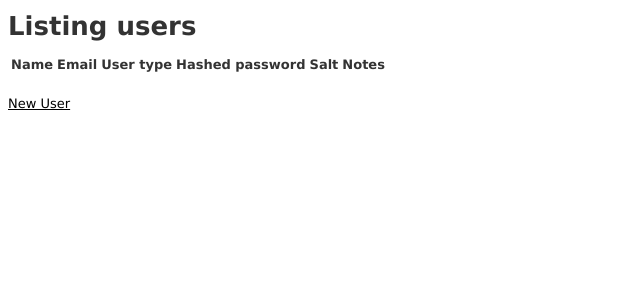
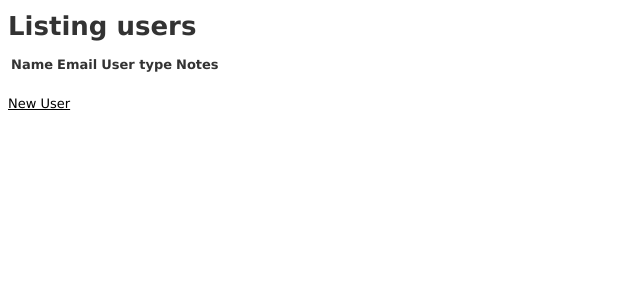
Before and after one commit to richeyrobert/lead_tracker, a Rails app: page /users in a window 1280 px wide. Shown: the top 300 px of the page, without its empty margins (0-640 px from the left). Run offline with Rails 7, Linux system fonts and the light colour scheme; lists and menus that the app fills with data are empty; style sheets or scripts are compiled from the project's sources; parts of the project's set-up code (start-up, migrations or seed data) failed here and were passed over; some libraries are stand-ins or nearby versions.

Commit message:
nightly commit

```diff
--- a/app/models/user.rb
+++ b/app/models/user.rb
@@ -2,7 +2,7 @@ require 'digest'
 class User < ActiveRecord::Base
   belongs_to :user_type
   attr_accessor :password
-  attr_accessible :email, :password_confirmation, :name, :notes, :password, :user_type
+  attr_accessible :email, :password_confirmation, :name, :notes, :password, :user_type_id
 
   validates :email, :uniqueness => true,
   					:length => {:within => 5..50},
--- a/app/views/users/_form.html.erb
+++ b/app/views/users/_form.html.erb
@@ -20,9 +20,9 @@
     <%= f.text_field :email %>
   </div>
   <div class="field">
-    <%#= f.label :user_type %><br />
+    <%= f.label :user_type %><br />
     <%# f.text_field :user_type %>
-    <%#= f.collection_select(:user_type, UserType.all, :user_type, :user_type, :prompt => "Select a User Type") %>
+    <%= f.collection_select(:user_type_id, UserType.all, :id, :user_type, :prompt => "Select a User Type") %>
   </div>
   <div class="field">
     <%= f.label :password %><br />
--- a/app/views/users/index.html.erb
+++ b/app/views/users/index.html.erb
@@ -5,8 +5,6 @@
     <th>Name</th>
     <th>Email</th>
     <th>User type</th>
-    <th>Hashed password</th>
-    <th>Salt</th>
     <th>Notes</th>
     <th></th>
     <th></th>
@@ -18,8 +16,6 @@
     <td><%= user.name %></td>
     <td><%= user.email %></td>
     <td><%= user.user_type %></td>
-    <td><%= user.hashed_password %></td>
-    <td><%= user.salt %></td>
     <td><%= user.notes %></td>
     <td><%= link_to 'Show', user %></td>
     <td><%= link_to 'Edit', edit_user_path(user) %></td>
```
Also changed, not shown: app/views/users/show.html.erb (+0 -10 lines), Gemfile.lock, db/schema.rb.
